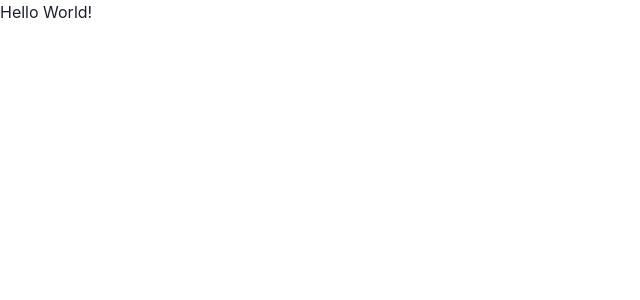
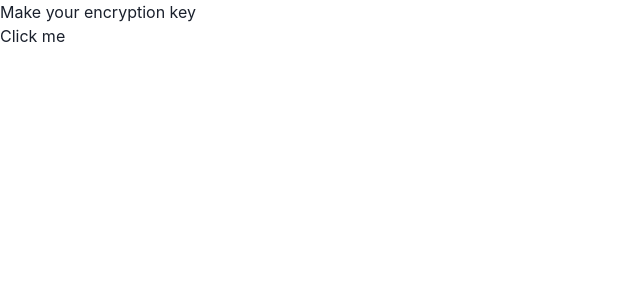
Before and after one commit to gnoeyp/krypto, a Next.js app: page / in a window 1280 px wide. Shown: the top 300 px of the page, without its empty margins (0-640 px from the left). Built offline with nearby package versions, Linux system fonts and the light colour scheme.

Commit message:
chore: remove chakra ui

```diff
--- a/package.json
+++ b/package.json
@@ -9,10 +9,6 @@
     "lint": "next lint"
   },
   "dependencies": {
-    "@chakra-ui/react": "^2.2.6",
-    "@emotion/react": "^11",
-    "@emotion/styled": "^11",
-    "framer-motion": "^6",
     "next": "12.2.5",
     "react": "18.2.0",
     "react-dom": "18.2.0"
--- a/pages/index.tsx
+++ b/pages/index.tsx
@@ -9,7 +9,10 @@ const Home: NextPage = () => {
         <meta name="description" content="Generated by create next app" />
         <link rel="icon" href="/favicon.ico" />
       </Head>
-      <div>Hello World!</div>
+      <div>
+        <h2>Make your encryption key</h2>
+        <div>Click me</div>
+      </div>
     </div>
   );
 };
```
Also changed, not shown: 1 other file (tests, documents, lock files or other folders).
